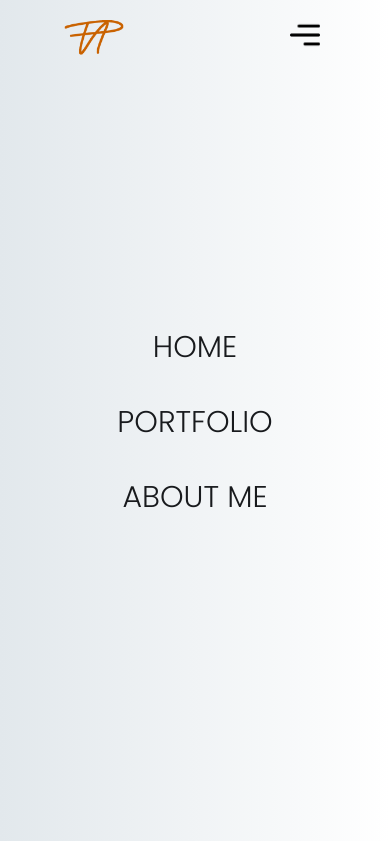
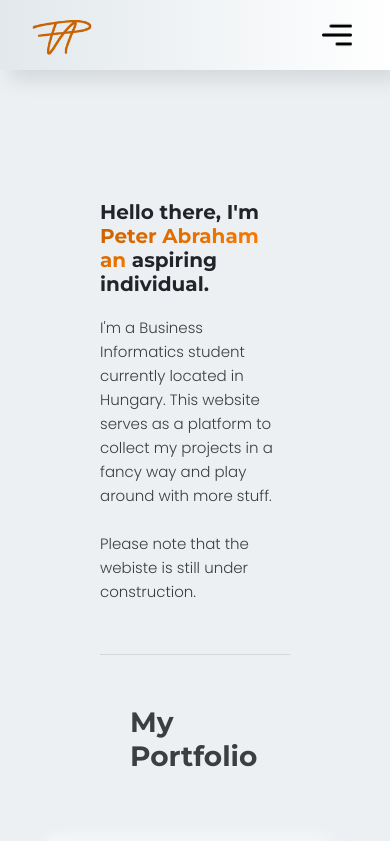
Before and after one commit to APeterIstvan/apeteristvan.github.io, a plain HTML site: page index.html in a window 390 px wide. Shown: the top 841 px of the page. Drawn offline with nearby package versions, Linux system fonts and the light colour scheme.

Commit message:
Update Burger Menu

```diff
--- a/css/style.css
+++ b/css/style.css
@@ -735,6 +735,10 @@ hr.divider {
 
 @media only screen and (max-width: 767px) {
 
+  .header{
+    padding: 0 32px;
+  }
+
   .logo,
   .btn-mobile-nav  {
     display: block;
--- a/index.html
+++ b/index.html
@@ -23,7 +23,7 @@
 <body>
 
     <!-- Begin Header -->
-    <header class="header nav-open">
+    <header class="header">
 
         <!-- Begin Header Left -->
         <a href="./index.html" class="logo">
```
